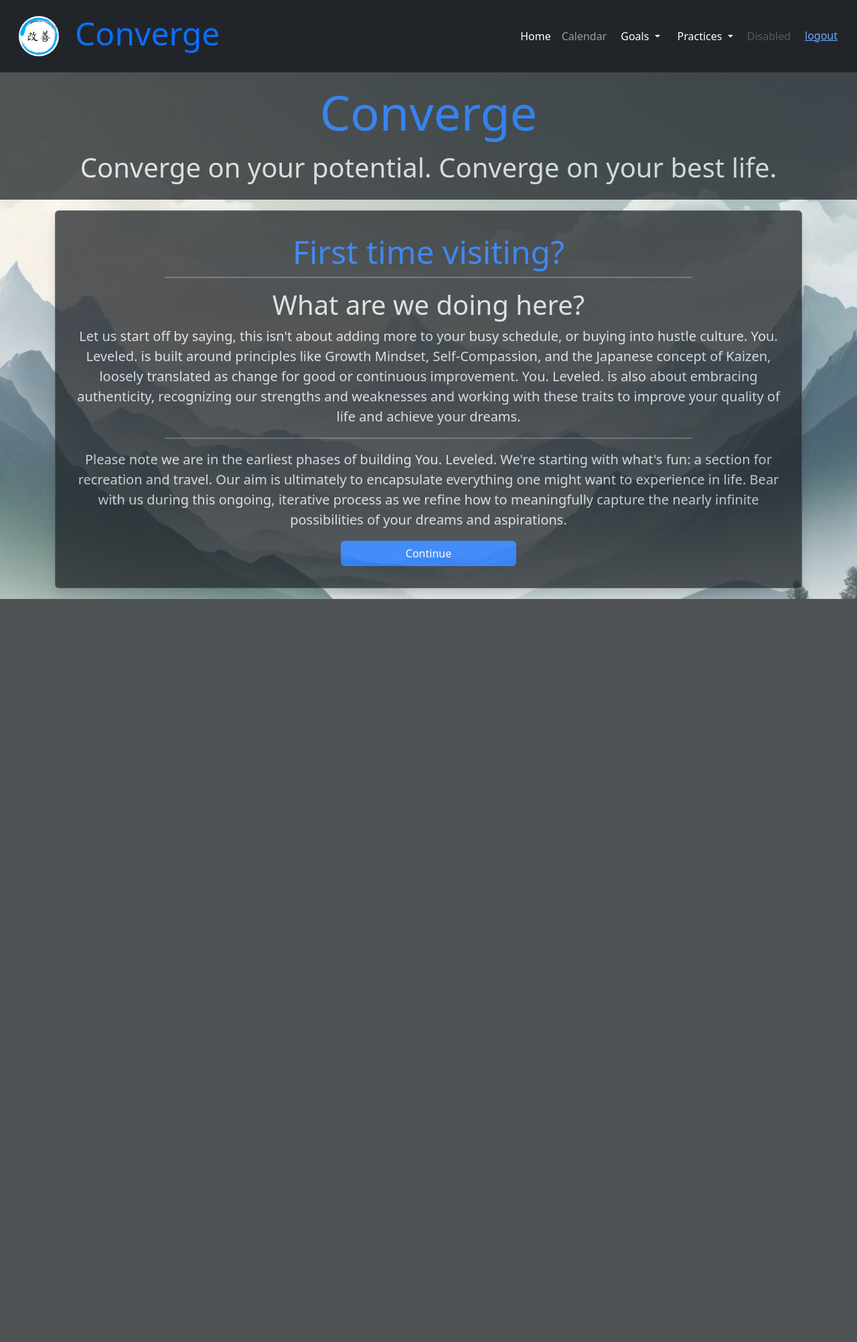
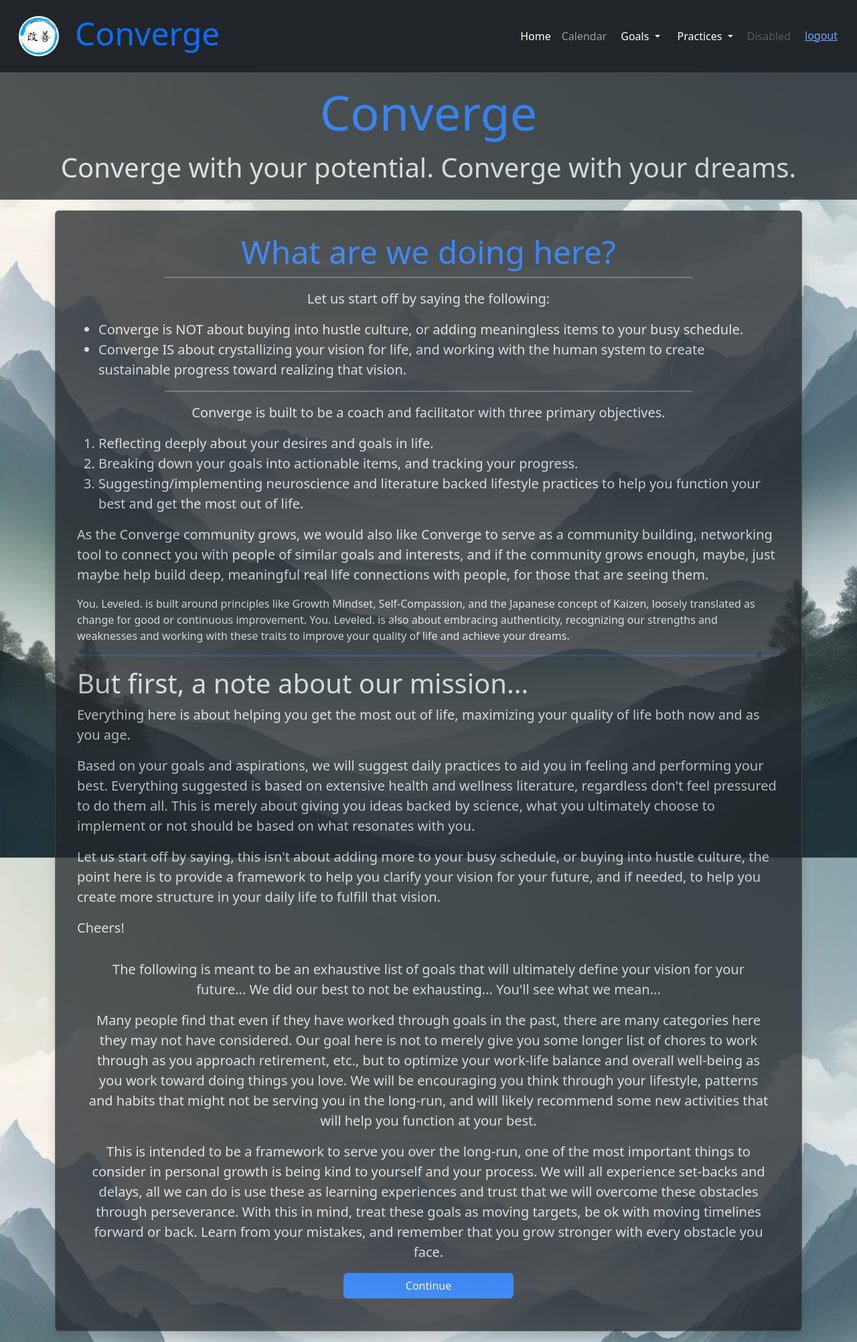
Before and after one commit to Jonathan-Sass/converge-preview, a Flask app: page /home in a window 1280 px wide. Shown: the whole page at 67% size. Before the commit the page ends 894 px from the top, so only its background shows below. Run offline with Flask 3, Linux system fonts and the light colour scheme; the visitor is signed in with stand-in values (Sample User, id 1); data that the repository does not hold is empty.

Commit message:
Cleaning up login, intro pages, clarifying/condensing intro message for new users and /home

```diff
--- a/flask_app/templates/auth/login.html
+++ b/flask_app/templates/auth/login.html
@@ -12,7 +12,7 @@
     <div class="card shadow m-auto text-center w-75 opacity-75 p-2">
         <img class="m-auto rounded-circle" src="{{ url_for('static', filename='img/Enso_Blue_and_Black.jpg') }}" width="75" height="75" alt="Kaizen - Continuous Improvement">
         <h1 class="text-primary display-3">Converge</h1>
-        <h2>Converge on your potential. Converge on your best life.</h2>
+        <h2>Converge with your potential. Converge with your dreams.</h2>
     </div>
     <div class="container m-auto w-75 my-3">
         <div class="card shadow p-3 opacity-75 text-center m-auto col-4 mb-3">
--- a/flask_app/templates/auth/registration.html
+++ b/flask_app/templates/auth/registration.html
@@ -13,7 +13,7 @@
     <div class="card shadow m-auto text-center w-75 opacity-75 p-2">
         <img class="m-auto rounded-circle" src="{{ url_for('static', filename='img/Enso_Blue_and_Black.jpg') }}" width="75" height="75" alt="Kaizen - Continuous Improvement">
         <h1 class="text-primary display-3">Converge</h1>
-        <h2>Converge on your potential. Converge on your best life.</h2>
+        <h2>Converge with your potential. Converge with your dreams.</h2>
     </div>
     <div class="container m-auto w-75 d-flex justify-content-around my-3">
         <div class="card shadow p-3 opacity-75 m-auto col-4">
--- a/flask_app/templates/home/home.html
+++ b/flask_app/templates/home/home.html
@@ -69,21 +69,44 @@
         </nav>
         <header class="bg-dark opacity-75 w-100 p-3 mt-0 text-center">
             <h1 class="display-2 mb-3 text-primary">Converge</h1>
-            <h4 class="display-6 mx-5">Converge on your potential. Converge on your best life.</h4>
+            <h4 class="display-6 mx-5">Converge with your potential. Converge with your dreams.</h4>
         </header>
         <!-- Content and Sidebar Div-->
         <div class="container my-3 d-flex align-items-start gap-3">
             <!-- Main Content -->
             <div class="card shadow w-100 p-3 opacity-75 flex-4">
                 {% if not user.health_goals %}
-                    <div class="card-body text-center">
-                        <h3 class="display-5 text-primary">First time visiting?</h3>
+                    <div class="card-body">
+                        <h3 class="display-5 text-primary text-center">What are we doing here?</h3>
                         <hr class="border border-light w-75 m-auto mb-3">
-                        <h3 class="display-6">What are we doing here?</h3>
-                        <p class="lead">Let us start off by saying, this isn't about adding more to your busy schedule, or buying into hustle culture. You. Leveled. is built around principles like Growth Mindset, Self-Compassion, and the Japanese concept of Kaizen, loosely translated as change for good or continuous improvement.  You. Leveled. is also about embracing authenticity, recognizing our strengths and weaknesses and working with these traits to improve your quality of life and achieve your dreams.</p>
+                        <p class="lead text-center diplay-6">Let us start off by saying the following:
+                            <ul>
+                                <li class="lead">
+                                    Converge is NOT about buying into hustle culture, or adding meaningless items to your busy schedule.
+                                </li>
+                                <li class="lead">Converge IS about crystallizing your vision for life, and working with the human system to create sustainable progress toward realizing that vision.</li>
+                            </ul>
                         <hr class="border border-light w-75 m-auto mb-3">
-                        <p class="lead">Please note we are in the earliest phases of building You. Leveled.  We're starting with what's fun: a section for recreation and travel.  Our aim is ultimately to encapsulate everything one might want to experience in life.  Bear with us during this ongoing, iterative process as we refine how to meaningfully capture the nearly infinite possibilities of your dreams and aspirations. </p>
+                        <p class="lead text-center">Converge is built to be a coach and facilitator with three primary objectives.</p>
+                        <ol>
+                            <li class="lead">Reflecting deeply about your desires and goals in life.</li>
+                            <li class="lead">Breaking down your goals into actionable items, and tracking your progress.</li>
+                            <li class="lead">Suggesting/implementing neuroscience and literature backed lifestyle practices to help you function your best and get the most out of life.</li>
+                        </ol>
+                        <p class="lead"> As the Converge community grows, we would also like Converge to serve as a community building, networking tool to connect you with people of similar goals and interests, and if the community grows enough, maybe, just maybe help build deep, meaningful real life connections with people, for those that are seeing them.</p>
+                            You. Leveled. is built around principles like Growth Mindset, Self-Compassion, and the Japanese concept of Kaizen, loosely translated as change for good or continuous improvement.  You. Leveled. is also about embracing authenticity, recognizing our strengths and weaknesses and working with these traits to improve your quality of life and achieve your dreams.</p>
                         <!-- work systematically through how you plan to get there, to include: education and career aspirations, financial health, social connections, philanthropy, and we will finish with a heavy hitting foray through health and wellness. -->
+                        <hr class="border-primary border-3">
+                        <h3 class="display-6">But first, a note about our mission...</h3>
+                        <p class="lead">Everything here is about helping you get the most out of life, maximizing your quality of life both now and as you age.</p>
+                        <p class="lead">Based on your goals and aspirations, we will suggest daily practices to aid you in feeling and performing your best.  Everything suggested is based on extensive health and wellness literature, regardless don't feel pressured to do them all.  This is merely about giving you ideas backed by science, what you ultimately choose to implement or not should be based on what resonates with you.  </p>
+                        <p class="lead">Let us start off by saying, this isn't about adding more to your busy schedule, or buying into hustle culture, the point here is to provide a framework to help you clarify your vision for your future, and if needed, to help you create more structure in your daily life to fulfill that vision. </p>
+                        <p class="lead">Cheers!</p>
+                        <div class="card-body text-center">
+                            <p class="lead">The following is meant to be an exhaustive list of goals that will ultimately define your vision for your future... We did our best to not be exhausting... You'll see what we mean...</p>
+                            <p class="lead">Many people find that even if they have worked through goals in the past, there are many categories here they may not have considered.  Our goal here is not to merely give you some longer list of chores to work through as you approach retirement, etc., but to optimize your work-life balance and overall well-being as you work toward doing things you love.  We will be encouraging you think through your lifestyle, patterns and habits that might not be serving you in the long-run, and will likely recommend some new activities that will help you function at your best.  </p>
+                            <p class="lead">This is intended to be a framework to serve you over the long-run, one of the most important things to consider in personal growth is being kind to yourself and your process.  We will all experience set-backs and delays, all we can do is use these as learning experiences and trust that we will overcome these obstacles through perseverance.  With this in mind, treat these goals as moving targets, be ok with moving timelines forward or back.  Learn from your mistakes, and remember that you grow stronger with every obstacle you face.  </p>
+                            <a href="/home">
                         <a href="/surveys/foundations/getting-to-know-you">
                             <button class="btn btn-primary w-25">Continue</button>
                         </a>
```
Also changed, not shown: flask_app/templates/dashboard/new_user.html (+12 -19 lines), flask_app/templates/home/index.html (+4 -4 lines), flask_app/templates/dashboard/new_user_intro_possibly_deprecated.html (renamed from flask_app/templates/dashboard/new_user_intro.html), flask_app/templates/goals/edit_health_goal.html (renamed from flask_app/templates/edit_health_goal.html), flask_app/templates/goals/health_goal_selector.html (renamed from flask_app/templates/health_goal_selector.html), flask_app/templates/goals/health_goals_quiz_deprecated.html (renamed from flask_app/templates/health_goals_quiz_deprecated.html), flask_app/templates/goals/health_goals_refine.html (renamed from flask_app/templates/health_goals_refine.html), flask_app/templates/goals/initial_rec_and_travel.html (renamed from flask_app/templates/initial_rec_and_travel.html), flask_app/templates/goals/mental_health_goals.html (renamed from flask_app/templates/mental_health_goals.html), flask_app/templates/goals/quiz_health_goals.html (renamed from flask_app/templates/quiz_health_goals.html), flask_app/templates/home/dashboard.html (added).
